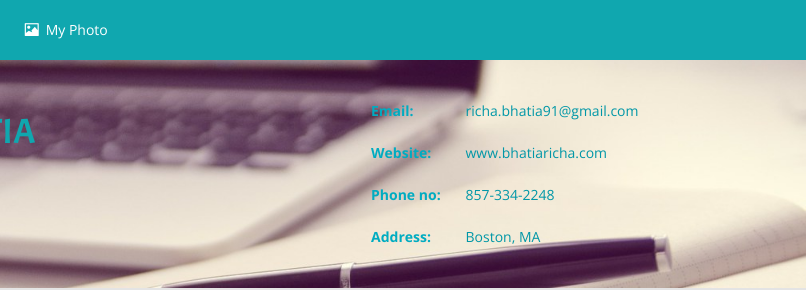
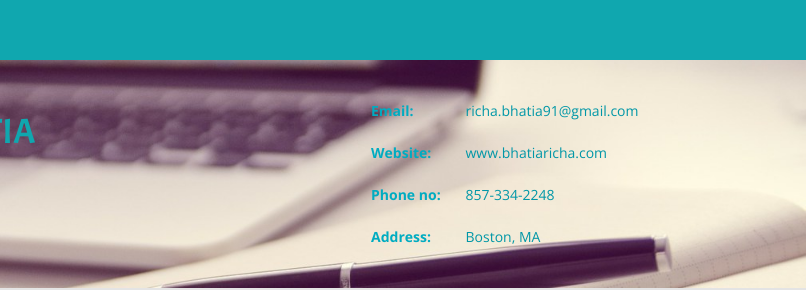
Before and after one commit to Richbh7/OnlineResume, a plain HTML site: page index.html in a window 1280 px wide. Shown: the top 290 px of the page, 474-1280 px from the left. Drawn offline with nearby package versions, Linux system fonts and the light colour scheme.

Commit message:
Updating content

```diff
--- a/index.html
+++ b/index.html
@@ -87,8 +87,7 @@
 
 
 			<li><a href="javascript:window.print()"><span class="glyphicon glyphicon-print" aria-hidden="true"></span>Print CV</a></li>
-			<li><a href="#portfolioModal9" class="portfolio-link b-link-diagonal b-animate-go" data-toggle="modal">
-				<span class="glyphicon glyphicon-picture" aria-hidden="true"></span>My Photo</a></li>
+
 		</ul>
 	</div>
 </div>
```
